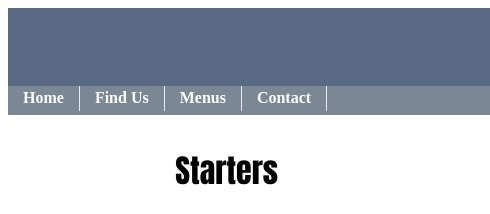
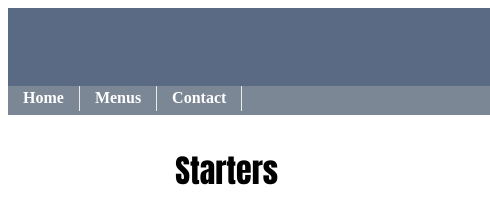
Before and after one commit to shortys21/fid, a plain HTML site: page bankcafe/menu.html in a window 1280 px wide. Shown: the top 214 px of the page, 0-490 px from the left. Drawn offline with Linux system fonts and the light colour scheme; files that its build step writes are made by us from their sources.

Commit message:
Update menu.html

```diff
--- a/bankcafe/menu.html
+++ b/bankcafe/menu.html
@@ -17,7 +17,6 @@
             <div id ="navbar">
                     <ul>
                             <li><a href="Home.html">Home</a></li>
-                            <li><a href="FindUs.html">Find Us</a></li>
                             <li><a href="Menu.html">Menus</a></li>
                             <li><a href="Contact.html">Contact</a></li>
                     </ul>
```
